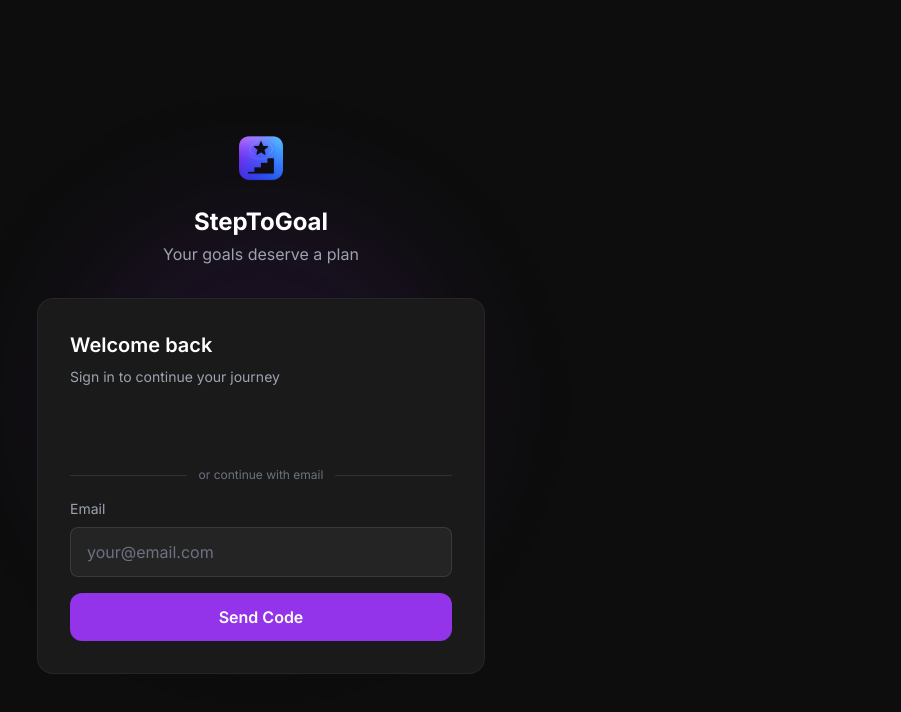
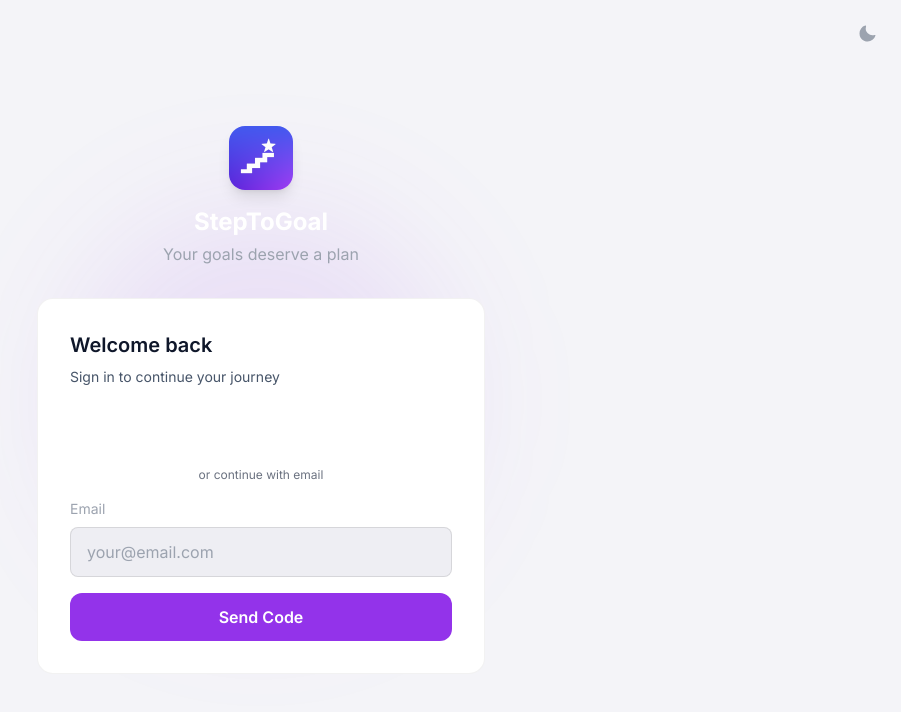
Before and after one commit to timurzharlykpaev/superstepweb, a React (Vite) app: page /login in a window 1280 px wide. Shown: the top 712 px of the page, without its empty margins (379-1280 px from the left). Built offline with nearby package versions, Linux system fonts and the light colour scheme; no server answers.

Commit message:
feat: light/dark theme toggle, icon.png in login, CSS vars

```diff
--- /dev/null
+++ b/src/components/ThemeToggle.tsx
@@ -0,0 +1,15 @@
+import { Sun, Moon } from '@phosphor-icons/react'
+import { useThemeStore } from '../store/themeStore'
+
+export default function ThemeToggle({ className = '' }: { className?: string }) {
+  const { theme, toggleTheme } = useThemeStore()
+  return (
+    <button
+      onClick={toggleTheme}
+      className={`p-2 rounded-lg text-gray-400 hover:text-white dark:hover:text-white light:hover:text-gray-700 hover:bg-white/10 dark:hover:bg-white/10 light:hover:bg-black/10 transition-colors ${className}`}
+      title={theme === 'dark' ? 'Switch to light' : 'Switch to dark'}
+    >
+      {theme === 'dark' ? <Sun size={20} weight="fill" /> : <Moon size={20} weight="fill" />}
+    </button>
+  )
+}
--- a/src/components/layout/AppLayout.tsx
+++ b/src/components/layout/AppLayout.tsx
@@ -1,5 +1,6 @@
 import { Outlet, NavLink } from 'react-router-dom'
 import { SquaresFour, ListChecks, Star, Crosshair, User } from '@phosphor-icons/react'
+import ThemeToggle from '../ThemeToggle'
 
 const navItems = [
   { to: '/app/today', label: 'Home',     Icon: SquaresFour },
@@ -13,14 +14,14 @@ export default function AppLayout() {
   return (
     <div className="flex h-screen bg-[#0D0D0D] text-white overflow-hidden">
       {/* Sidebar - desktop */}
-      <aside className="hidden md:flex flex-col w-64 bg-[#1a1a1a] border-r border-white/5 py-6 px-4">
+      <aside className="hidden md:flex flex-col w-64 border-r border-black/5 dark:border-white/5 py-6 px-4" style={{ backgroundColor: 'var(--color-surface)' }}>
         <div className="flex items-center gap-3 mb-8 px-2">
           <img src="/logo.png" alt="StepToGoal" className="w-8 h-8 rounded-xl" />
           <span className="text-xl font-bold bg-gradient-to-r from-purple-400 to-blue-400 bg-clip-text text-transparent">
             StepToGoal
           </span>
         </div>
-        <nav className="flex-1 space-y-1">
+        <nav className="flex-1 space-y-1 mb-4">
           {navItems.map(({ to, label, Icon }) => (
             <NavLink
               key={to}
@@ -42,6 +43,9 @@ export default function AppLayout() {
             </NavLink>
           ))}
         </nav>
+        <div className="px-2">
+          <ThemeToggle className="w-full justify-start gap-2" />
+        </div>
       </aside>
 
       {/* Main content */}
@@ -51,7 +55,7 @@ export default function AppLayout() {
         </main>
 
         {/* Bottom nav - mobile */}
-        <nav className="md:hidden fixed bottom-0 left-0 right-0 bg-[#1a1a1a] border-t border-white/5 flex justify-around py-2 z-50">
+        <nav className="md:hidden fixed bottom-0 left-0 right-0 border-t border-black/5 dark:border-white/5 flex justify-around py-2 z-50" style={{ backgroundColor: 'var(--color-surface)' }}>
           {navItems.map(({ to, label, Icon }) => (
             <NavLink
               key={to}
--- a/src/index.css
+++ b/src/index.css
@@ -4,7 +4,7 @@
 @tailwind components;
 @tailwind utilities;
 
-:root {
+:root, .dark {
   --color-primary: #7C3AED;
   --color-primary-light: #A78BFA;
   --color-primary-dark: #6D28D9;
@@ -18,14 +18,23 @@
   --color-text-muted: #64748B;
 }
 
+.light {
+  --color-background: #F4F4F8;
+  --color-surface: #FFFFFF;
+  --color-surface-2: #EEEEF3;
+  --color-text: #0F172A;
+  --color-text-secondary: #475569;
+  --color-text-muted: #94A3B8;
+}
+
 * {
   box-sizing: border-box;
 }
 
 body {
   margin: 0;
-  background-color: #0D0D0D;
-  color: #F8FAFC;
+  background-color: var(--color-background);
+  color: var(--color-text);
   font-family: 'Inter', system-ui, sans-serif;
   -webkit-font-smoothing: antialiased;
 }
@@ -38,10 +47,13 @@ body {
     @apply border border-purple-600 text-purple-400 hover:bg-purple-600 hover:text-white font-semibold py-2 px-4 rounded-lg transition-colors;
   }
   .card {
-    @apply bg-[#1a1a1a] rounded-xl border border-white/5;
+    background-color: var(--color-surface);
+    @apply rounded-xl border border-black/5 dark:border-white/5;
   }
   .input {
-    @apply bg-[#242424] border border-white/10 rounded-lg px-4 py-3 text-white placeholder-gray-500 focus:outline-none focus:border-purple-500 w-full;
+    background-color: var(--color-surface-2);
+    color: var(--color-text);
+    @apply border border-black/10 dark:border-white/10 rounded-lg px-4 py-3 placeholder-gray-400 dark:placeholder-gray-500 focus:outline-none focus:border-purple-500 w-full text-base;
   }
 }
 
--- a/src/pages/LandingPage.tsx
+++ b/src/pages/LandingPage.tsx
@@ -4,6 +4,7 @@ import {
   Star, Crosshair, Microphone, Globe,
   Lightning, ArrowRight,
 } from '@phosphor-icons/react'
+import ThemeToggle from '../components/ThemeToggle'
 import { LS_STORE_URL, LS_VARIANT_MONTHLY, LS_VARIANT_YEARLY } from '../constants/config'
 
 const features = [
@@ -84,14 +85,14 @@ export default function LandingPage() {
   const yearlyCheckout = `${LS_STORE_URL}/checkout/buy/${LS_VARIANT_YEARLY}`
 
   return (
-    <div className="min-h-screen bg-[#0D0D0D] text-white overflow-x-hidden">
+    <div className="min-h-screen overflow-x-hidden" style={{ backgroundColor: 'var(--color-background)', color: 'var(--color-text)' }}>
       {/* Background glows */}
       <div className="fixed top-0 left-1/2 -translate-x-1/2 w-[800px] h-[500px] bg-purple-600/10 rounded-full blur-3xl pointer-events-none" />
       <div className="fixed top-1/3 right-0 w-64 h-64 bg-blue-600/10 rounded-full blur-3xl pointer-events-none" />
       <div className="fixed bottom-0 left-0 w-64 h-64 bg-green-600/5 rounded-full blur-3xl pointer-events-none" />
 
       {/* Nav */}
-      <nav className="fixed top-0 left-0 right-0 z-50 flex items-center justify-between px-6 py-4 bg-[#0D0D0D]/80 backdrop-blur-md border-b border-white/5">
+      <nav className="fixed top-0 left-0 right-0 z-50 flex items-center justify-between px-6 py-4 backdrop-blur-md border-b border-black/5 dark:border-white/5" style={{ backgroundColor: 'color-mix(in srgb, var(--color-background) 85%, transparent)' }}>
         <div className="flex items-center gap-2">
           <img src="/logo.png" alt="StepToGoal" className="w-8 h-8 rounded-xl" />
           <span className="text-xl font-bold bg-gradient-to-r from-purple-400 to-blue-400 bg-clip-text text-transparent">
@@ -103,9 +104,12 @@ export default function LandingPage() {
           <a href="#pricing" className="hover:text-white transition-colors">Pricing</a>
           <a href="#how-it-works" className="hover:text-white transition-colors">How It Works</a>
         </div>
-        <Link to="/login" className="btn-primary px-4 py-2 rounded-lg text-sm">
-          Open App
-        </Link>
+        <div className="flex items-center gap-2">
+          <ThemeToggle />
+          <Link to="/login" className="btn-primary px-4 py-2 rounded-lg text-sm">
+            Open App
+          </Link>
+        </div>
       </nav>
 
       {/* Hero */}
--- a/src/pages/auth/LoginPage.tsx
+++ b/src/pages/auth/LoginPage.tsx
@@ -3,6 +3,7 @@ import { useNavigate } from 'react-router-dom'
 import { GoogleLogin } from '@react-oauth/google'
 import { sendOtp, verifyOtp, googleSignIn } from '../../api/auth'
 import { useAuthStore } from '../../store/authStore'
+import ThemeToggle from '../../components/ThemeToggle'
 
 export default function LoginPage() {
   const navigate = useNavigate()
@@ -63,7 +64,11 @@ export default function LoginPage() {
 
 
   return (
-    <div className="min-h-screen bg-[#0D0D0D] flex items-center justify-center px-4">
+    <div className="min-h-screen flex items-center justify-center px-4" style={{ backgroundColor: 'var(--color-background)' }}>
+      {/* Theme toggle */}
+      <div className="absolute top-4 right-4">
+        <ThemeToggle />
+      </div>
       {/* Background glow */}
       <div className="absolute top-1/2 left-1/2 -translate-x-1/2 -translate-y-1/2 w-96 h-96 bg-purple-600/10 rounded-full blur-3xl pointer-events-none" />
 
@@ -71,18 +76,18 @@ export default function LoginPage() {
         {/* Logo */}
         <div className="text-center mb-8">
           <div className="inline-flex items-center justify-center w-16 h-16 mb-4">
-            <img src="/logo.png" alt="StepToGoal" className="w-16 h-16 rounded-2xl" />
+            <img src="/icon.png" alt="StepToGoal" className="w-16 h-16 rounded-2xl shadow-lg" />
           </div>
           <h1 className="text-2xl font-bold text-white">StepToGoal</h1>
           <p className="text-gray-400 mt-1">Your goals deserve a plan</p>
         </div>
 
         {/* Card */}
-        <div className="bg-[#1a1a1a] rounded-2xl border border-white/5 p-8">
+        <div className="rounded-2xl border border-black/5 dark:border-white/5 p-8" style={{ backgroundColor: 'var(--color-surface)' }}>
           {step === 'email' ? (
             <>
-              <h2 className="text-xl font-semibold text-white mb-2">Welcome back</h2>
-              <p className="text-gray-400 text-sm mb-6">Sign in to continue your journey</p>
+              <h2 className="text-xl font-semibold mb-2" style={{ color: 'var(--color-text)' }}>Welcome back</h2>
+              <p className="text-sm mb-6" style={{ color: 'var(--color-text-secondary)' }}>Sign in to continue your journey</p>
 
               {/* Google Sign-In */}
               <div className="mb-4">
--- /dev/null
+++ b/src/store/themeStore.ts
@@ -0,0 +1,40 @@
+import { create } from 'zustand'
+
+type Theme = 'light' | 'dark'
+
+interface ThemeState {
+  theme: Theme
+  toggleTheme: () => void
+  setTheme: (t: Theme) => void
+}
+
+function applyTheme(t: Theme) {
+  const root = document.documentElement
+  if (t === 'dark') {
+    root.classList.add('dark')
+    root.classList.remove('light')
+  } else {
+    root.classList.add('light')
+    root.classList.remove('dark')
+  }
+  localStorage.setItem('steptogoal-theme', t)
+}
+
+function getInitialTheme(): Theme {
+  const stored = localStorage.getItem('steptogoal-theme') as Theme | null
+  if (stored === 'light' || stored === 'dark') return stored
+  return window.matchMedia('(prefers-color-scheme: dark)').matches ? 'dark' : 'light'
+}
+
+const initial = getInitialTheme()
+applyTheme(initial)
+
+export const useThemeStore = create<ThemeState>((set) => ({
+  theme: initial,
+  setTheme: (t) => { applyTheme(t); set({ theme: t }) },
+  toggleTheme: () => set((s) => {
+    const next: Theme = s.theme === 'dark' ? 'light' : 'dark'
+    applyTheme(next)
+    return { theme: next }
+  }),
+}))
--- a/tailwind.config.js
+++ b/tailwind.config.js
@@ -1,5 +1,6 @@
 /** @type {import('tailwindcss').Config} */
 export default {
+  darkMode: 'class',
   content: [
     "./index.html",
     "./src/**/*.{js,ts,jsx,tsx}",
```
